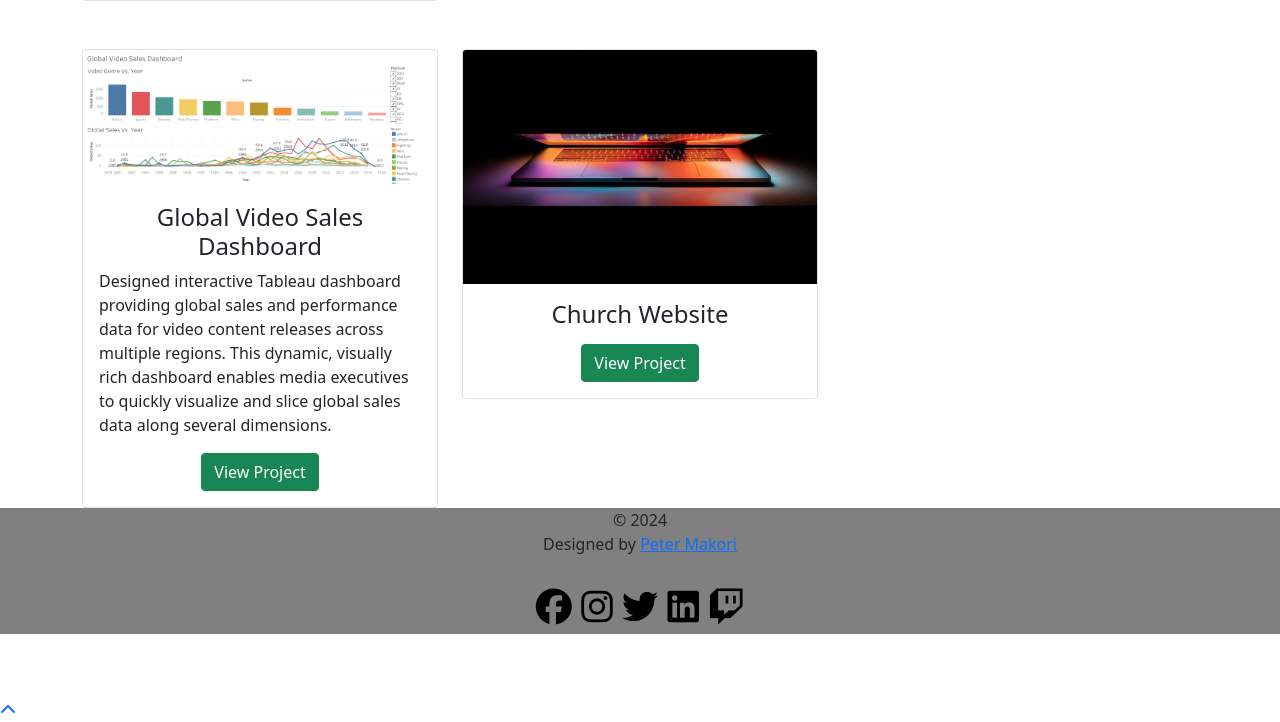
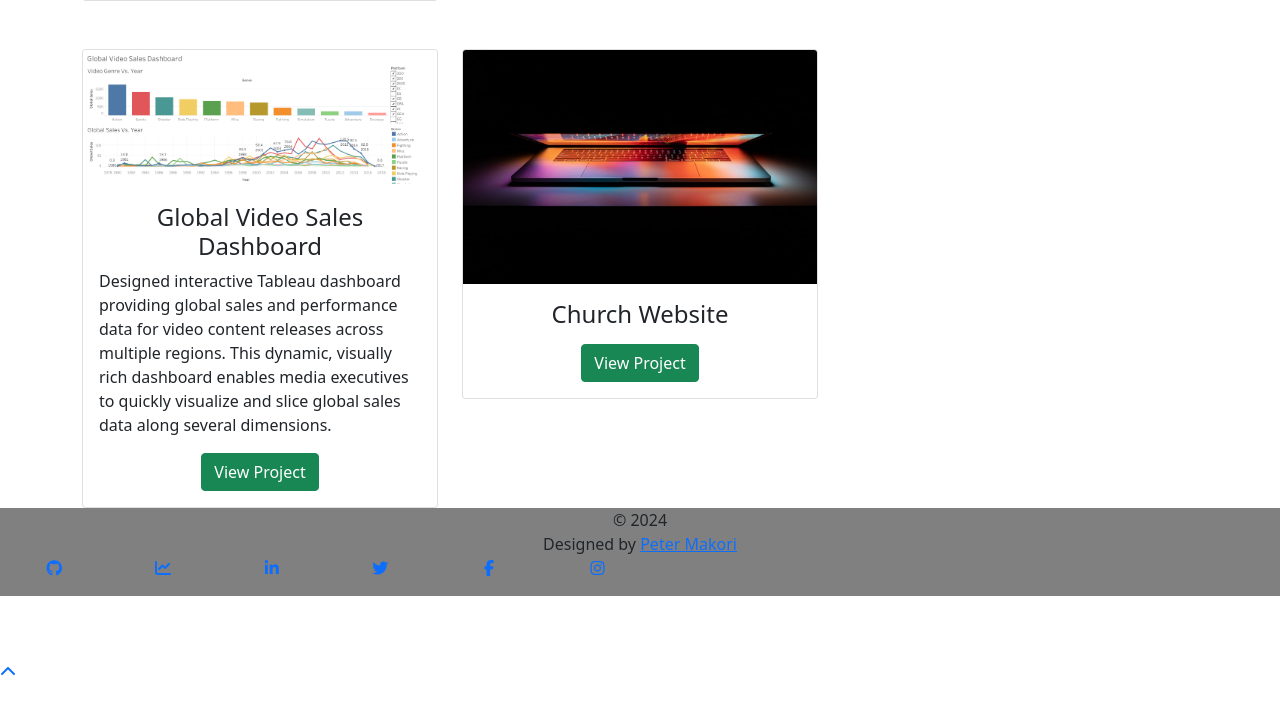
Before and after one commit to PeterMakori/PeterMakori.github.io, a plain HTML site: page index.html in a window 1280 px wide. Shown: the part 2647-3369 px from the top of the page. After the commit the page ends 3331 px from the top, so only its background shows below. Drawn offline with nearby package versions, Linux system fonts and the light colour scheme; a script that the page names is missing.

Commit message:
Update index.html

```diff
--- a/index.html
+++ b/index.html
@@ -259,13 +259,42 @@
     </div>
 
             <!-- social media icons -->
-            <div class="social-icons mt-4">
-                <a href="https://www.facebook.com/" target="_blank"><i class="fab fa-facebook"></i></a>
-                <a href="https://www.instagram.com/" target="_blank"><i class="fab fa-instagram"></i></a>
-                <a href="https://www.twitter.com/" target="_blank"><i class="fab fa-twitter"></i></a>
-                <a href="https://www.linkedin.com/" target="_blank"><i class="fab fa-linkedin"></i></a>
-                <a href="https://www.twitch.tv/" target="_blank"><i class="fab fa-twitch"></i></a>
+           <div class="col-lg-6">
+            <div class="row">
+              <div class="col-md-2 info">
+                <p> <a href="https://github.com/PeterMakori" target="_blank"><i class="fa fa-github"></i></a></p>
+              </div>
+
+                <div class="col-md-2 info">
+
+                <p> <a href="https://public.tableau.com/app/profile/peter.makori/vizzes" target="_blank">  <i class="fa fa-line-chart"></i></a></p>
+              </div>
+
+              <div class="col-md-2 info">
+
+                <p> <a href="https://www.linkedin.com/in/peter-makori-367825164/" target="_blank">  <i class="fa fa-linkedin"></i></a></p>
+              </div>
+
+              <div class="col-md-2 info">
+
+                <p> <a href="https://twitter.com/petermakss" target="_blank"> <i class="fa fa-twitter"></i></a></p>
+              </div>
+
+              <div class="col-md-2 info">
+
+                <p> <a href="https://web.facebook.com/profile.php?id=100010834512455" target="_blank"><i class="fa fa-facebook"></i></a></p>
+              </div>
+
+              <div class="col-md-2 info">
+
+                <p> <a href="https://Instagram.com/peter_makss" target="_blank"><i class="fa fa-instagram"></i></a></p>
+              </div>
+
+
+
             </div>
+
+
         </div>
     </footer>
     </section>
```
